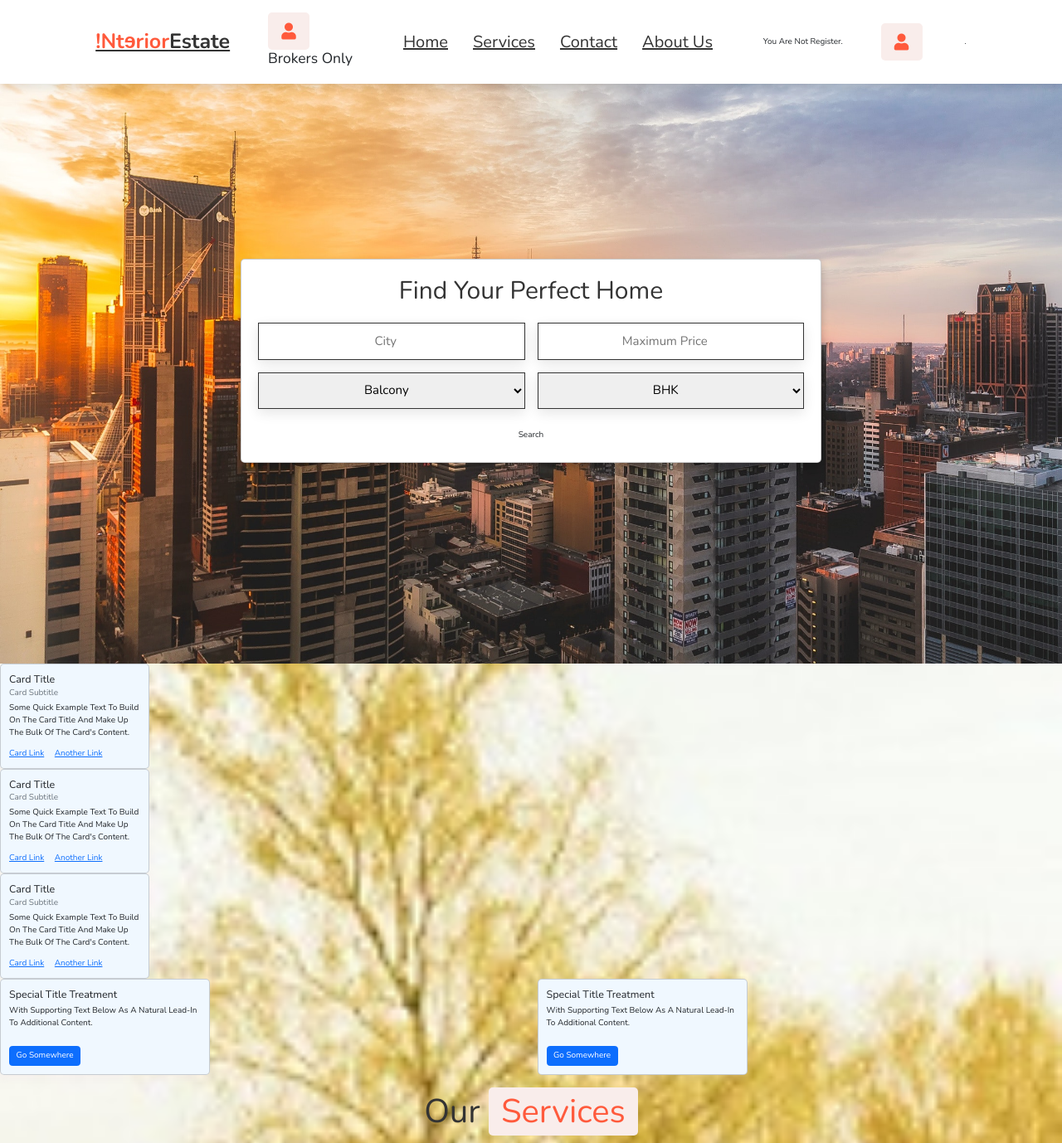
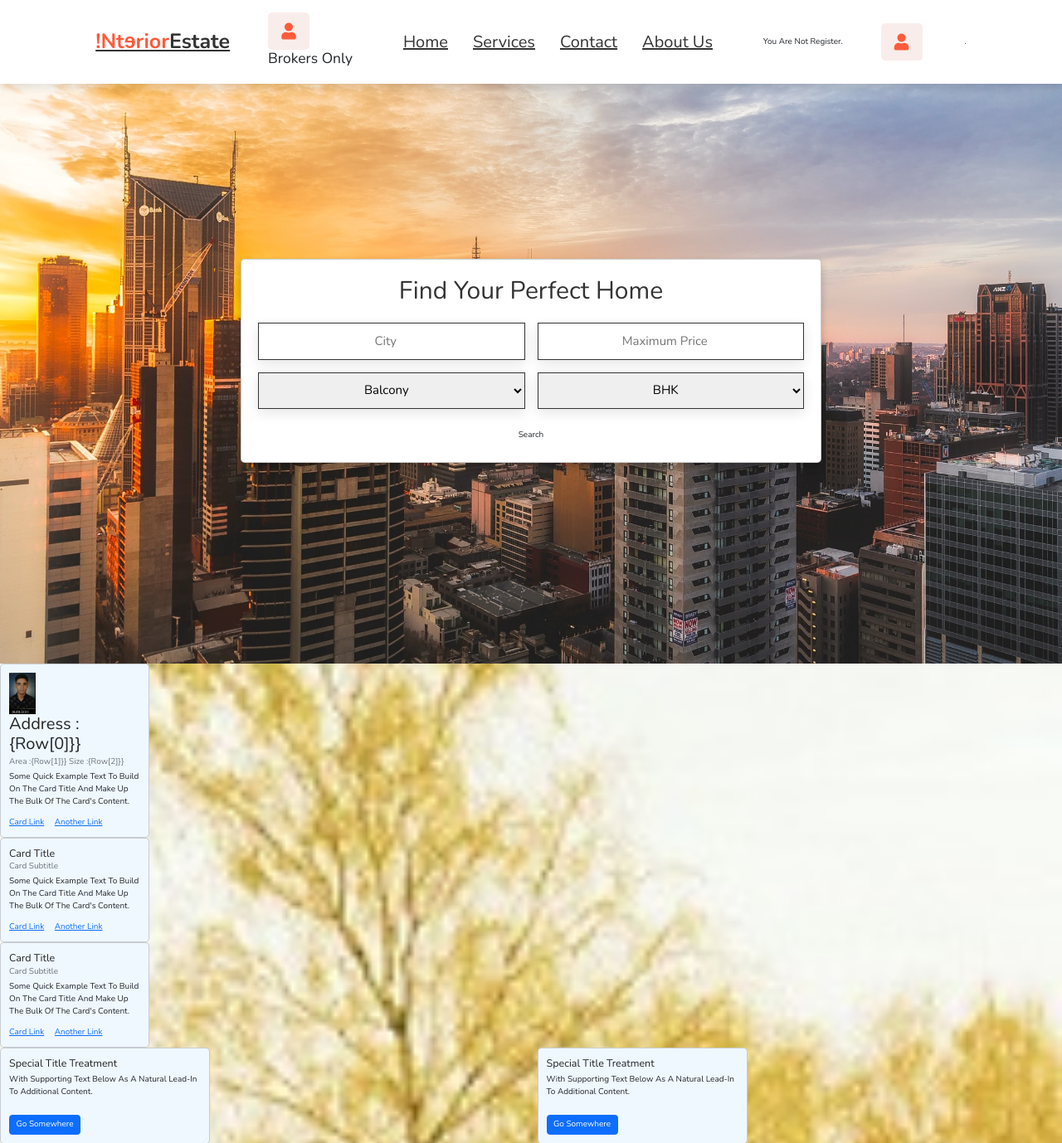
Before and after one commit to mohitdubey132/house-selling-and-price-prediction1, a Flask app: page / in a window 1280 px wide. Shown: the top 1378 px of the page at 83% size. Run offline with Flask 2, Linux system fonts and the light colour scheme; parts of the project's set-up code (start-up, migrations or seed data) failed here and were passed over; some libraries are stand-ins or nearby versions.

Commit message:
have to design resulte session

```diff
--- a/Templates/broker_dash.html
+++ b/Templates/broker_dash.html
@@ -106,9 +106,6 @@
             <form action="/add_proprtry" method="post">
                 <label for="">Address</label>
                 <input type="text" placeholder="address" name="address">
-                <select name="b_id" id="">
-                  <option value="{{session['c_id']}}"> Broker id </option>
-                </select>
                 <label for="">BHK</label>
                 <input type="text" placeholder="bhk" name="bhk"><br>
                 <Label>Total SQFT</Label>
--- a/Templates/index.html
+++ b/Templates/index.html
@@ -44,6 +44,7 @@
 .container {
   padding: 2px 16px;
 }
+
     </style>
 
 </head>
@@ -118,8 +119,9 @@
 </section>
 <div class="card" style="width: 18rem;">
     <div class="card-body">
-      <h5 class="card-title">Card title</h5>
-      <h6 class="card-subtitle mb-2 text-muted">Card subtitle</h6>
+        <img src="{{ url_for('static',filename='uploads_home/mohitofpic.jpg')}}" alt="" height="50px">
+      <h2 class="card-title">Address :{row[0]}} </h2>
+      <h6 class="card-subtitle mb-2 text-muted">Area :{row[1]}} size :{row[2]}} </h6>
       <p class="card-text">Some quick example text to build on the card title and make up the bulk of the card's content.</p>
       <a href="#" class="card-link">Card link</a>
       <a href="#" class="card-link">Another link</a>
@@ -233,7 +235,54 @@
 </section>
 
 <!-- contact section ends -->
+<!-- trying cards for homes>
+<div class="cards">
+  <article class="card">
+      <header>
+          <h2>A short heading</h2>
+      </header>
+      <img src="balloons.jpg" alt="Hot air balloons">
+      <div class="content">
+          <p> The idea of reaching the North Pole by means of balloons appears to have been entertained many years ago. </p>
+      </div>
 
+  </article>
+
+   <article class="card">
+      <header>
+          <h2>A short heading</h2>
+      </header>
+      <img src="balloons2.jpg" alt="Hot air balloons">
+      <div class="content">
+          <p>Short content.</p>
+      </div>
+      <footer>I have a footer!</footer>
+  </article>
+
+  <article class="card">
+      <header>
+          <h2>A longer heading in this card</h2>
+      </header>
+      <img src="balloons.jpg" alt="Hot air balloons">
+      <div class="content">
+          <p>In a curious work, published in Paris in 1863 by Delaville Dedreux, there is a
+              suggestion for reaching the North Pole by an aerostat.</p>
+      </div>
+      <footer>I have a footer!</footer>
+  </article>
+  <article class="card">
+      <header>
+          <h2>A short heading</h2>
+      </header>
+      <img src="balloons2.jpg" alt="Hot air balloons">
+      <div class="content">
+          <p> The idea of reaching the North Pole by means of balloons appears to have been entertained many
+              years ago. </p>
+      </div>
+
+  </article>
+</div>
+cards end here-->
 <!-- footer section starts  -->
 
 <section class="footer">
--- a/main.py
+++ b/main.py
@@ -8,7 +8,7 @@ import db
 import BangalorePricePrediction as tm
 import os
 from werkzeug.utils import secure_filename
-UPLOAD_FOLDER ='d://modules//static//upload_home'
+UPLOAD_FOLDER ='D:\\modules\\static\\uploads_home'
 ALLOWED_EXTENSIONS= {'jpg','jpeg'}
 app = Flask(__name__)
 app.config["SESSION_PERMANENT"] = False
@@ -177,6 +177,7 @@ def login_broker():
         session["c_id"] = id
         print(session["c_id"],"by login ")
         session["name"] = name
+        session['email'] = email
         results = db.find_appointment_brokers(str(id))
         print ("find_appointment  successful no error in that broker")
         return render_template("broker_dash.html",c_name=name,Mobile=mobile,Email=email,appointments=results)
@@ -276,7 +277,7 @@ def add_proprtrys():
             return render_template("error.html",error= message)
        except:
         print("not working")
-    return redirect("/")
+    return redirect("/login_broker_2")
 #--------------------------------------------------------------------------------------
    #  here start the data science part
 
@@ -356,11 +357,53 @@ def upload_file():
             print("error point 2")
             return redirect('/broker_dash.html')
         if file and allowed_file(file.filename):
-             filename = secure_filename(file.filename)
-             file.save(os.path.join(app.config['UPLOAD_FOLDER'], filename))
+             filename = secure_filename(file.filename)+"rama"
+             print(type(file.filename))
+             print(filename)
+             print("error in saving of image")
+             file.save(os.path.join(app.config["UPLOAD_FOLDER"], filename))
              print("error point 3")
              return redirect(url_for('uploaded_file', filename=filename))
      return   """<!doctype html> <title>Upload new File</title> <h1>Upload new File</h1> <form method=post enctype=multipart/form-data> <input type=file > <input type=submit value=Upload> </form>  """
+#-----------------------------------------------------------------------------------------------------------#
+     # redirect urls
+@app.route("/login_broker_2" )
+def login_broker_2():
+    if "c_id" in session:
+        user_id = session["c_id"]
+    else:
+        return render_template("login_broker.html")
+
+    try:
+        records,count =db.login_broker_2(user_id)
+        print ("login successful no error in that route loging broker")
+        flag = 'no'
+        if count != 1:
+            flag = 'y'
+            print ("count==",count,email,'   ',password)
+            return render_template("login_broker.html",alart = flag)
+        # print("record store successfully")
+
+        #maessage= "there is an problem "+ str(e)            try to remove problems
+       #SSSS return   maessage
+
+         #conn.close()
+       # ''' retriving user infomation  '''
+        id = 0
+        for record in records:
+            id = record[0]
+            print(id)
+            name= record[1]
+            mobile = record[2]
+            email = record[3]
+        results = db.find_appointment_brokers(str(id))
+        print ("find_appointment  successful no error in that broker")
+        return render_template("broker_dash.html",c_name=name,Mobile=mobile,Email=email,appointments=results)
+    except Exception as e:
+        message= str(e)
+        return render_template("error.html",error= message)
+
+#-----------------------------------------------------------------------------------------------------------#
 if __name__ == "__main__":
     app.run(debug=False)
 #allowed_file(filename): return '.' in filename and \ filename.rsplit('.', 1)[1].lower() in ALLOWED_EXTENSIONS @app.route('/', methods=['GET', 'POST']) def upload_file(): if request.method == 'POST': # check if the post request has the file part if 'file' not in request.files: flash('No file part') return redirect(request.url) file = request.files['file'] # if user does not select file, browser also # submit an empty part without filename if file.filename == '': flash('No selected file') return redirect(request.url) if file and allowed_file(file.filename): filename = secure_filename(file.filename) file.save(os.path.join(app.config['UPLOAD_FOLDER'], filename)) return redirect(url_for('uploaded_file', filename=filename)) return ''' <!doctype html> <title>Upload new File</title> <h1>Upload new File</h1> <form method=post enctype=multipart/form-data> <input type=file name=file> <input type=submit value=Upload> </form> '''
```
Also changed, not shown: db.py (+19 -3 lines), static/uploads_home/mohitofpic.jpg (added), 5 other files.
